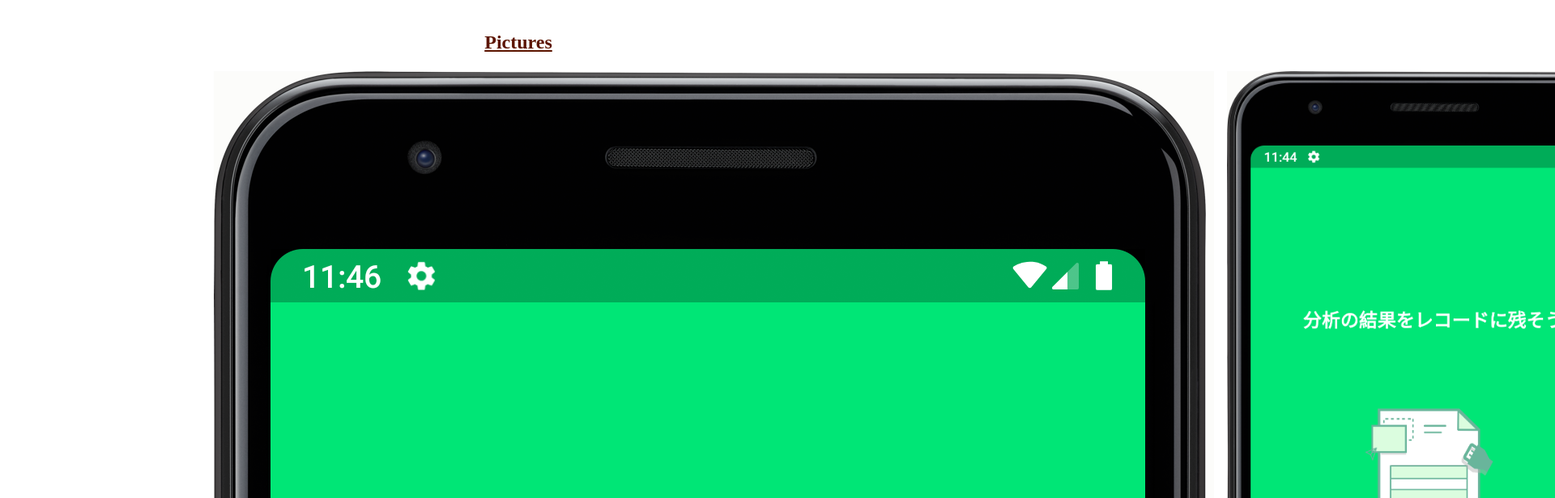
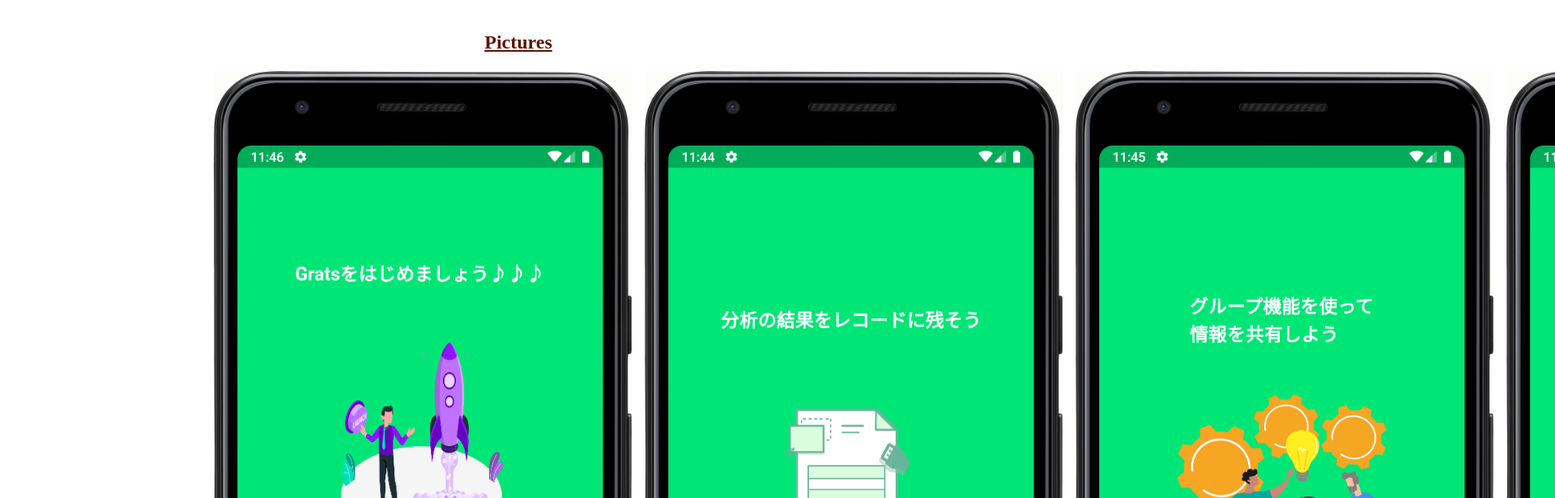
Before and after one commit to samuraituru/portfolio, a plain HTML site: page grats.html in a window 1280 px wide. Shown: the top 616 px of the page at 81% size, 1920 px wide, since content can reach past the window. Drawn offline with Linux system fonts and the light colour scheme.

Commit message:
screenshot-picture のサイズテスト

```diff
--- a/grats.html
+++ b/grats.html
@@ -183,6 +183,8 @@
                   <source type="image/png" srcset="./assets/images/grats/startup_image.png" />
                   <img
                     src="./assets/images/grats/startup_image.png"
+                    width="516"
+                    height="auto"
                     alt="startup_image"
                     decoding="async"
                   />
@@ -203,6 +205,8 @@
                   <source type="image/png" srcset="./assets/images/grats/group_image.png" />
                   <img
                     src="./assets/images/grats/group_image.png"
+                    width="516"
+                    height="auto"
                     alt="group_image"
                     decoding="async"
                   />
@@ -212,6 +216,8 @@
                   <source type="image/png" srcset="./assets/images/grats/movie_image.png" />
                   <img
                     src="./assets/images/grats/movie_image.png"
+                    width="516"
+                    height="auto"
                     alt="movie_image"
                     decoding="async"
                   />
```
